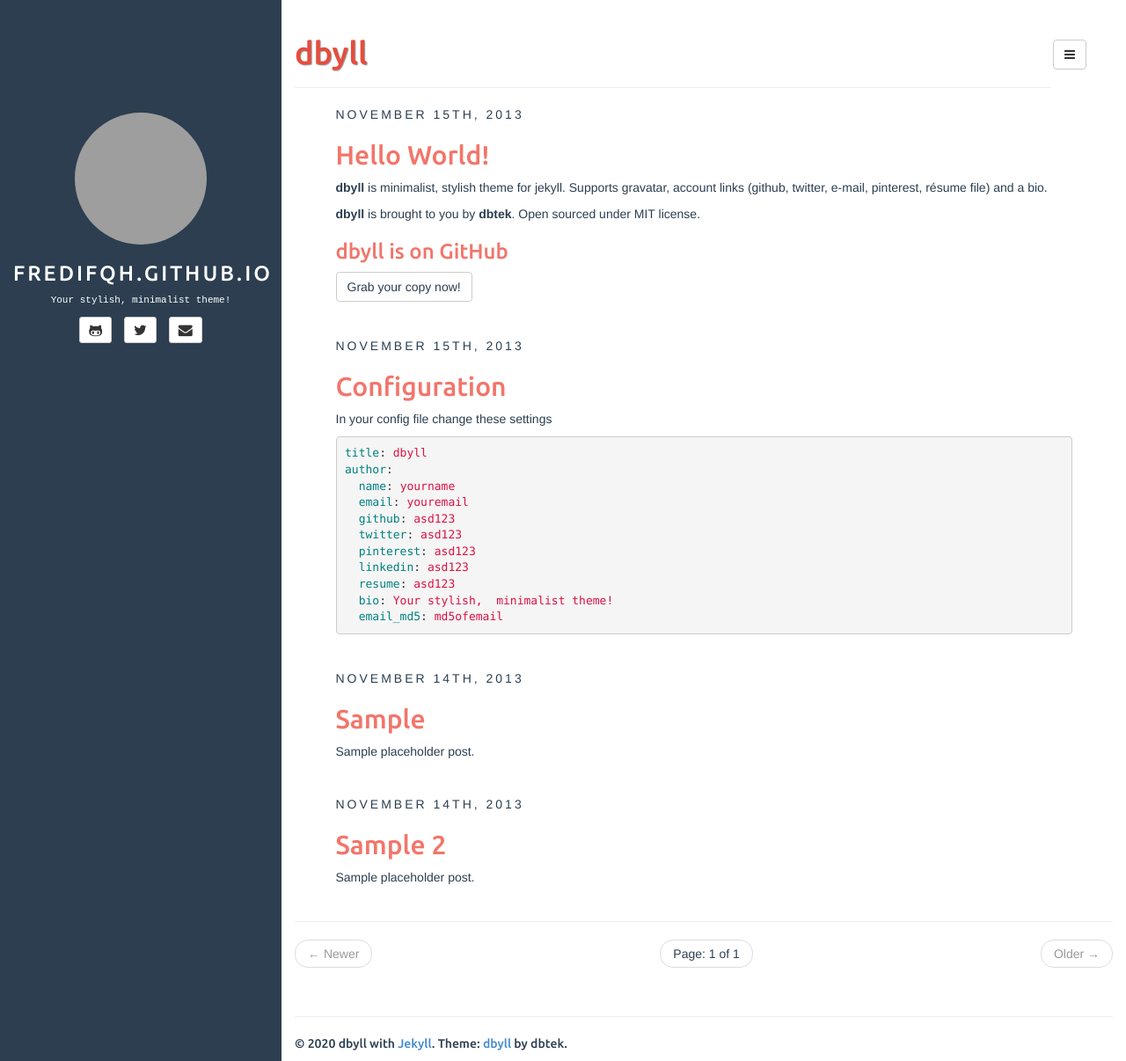
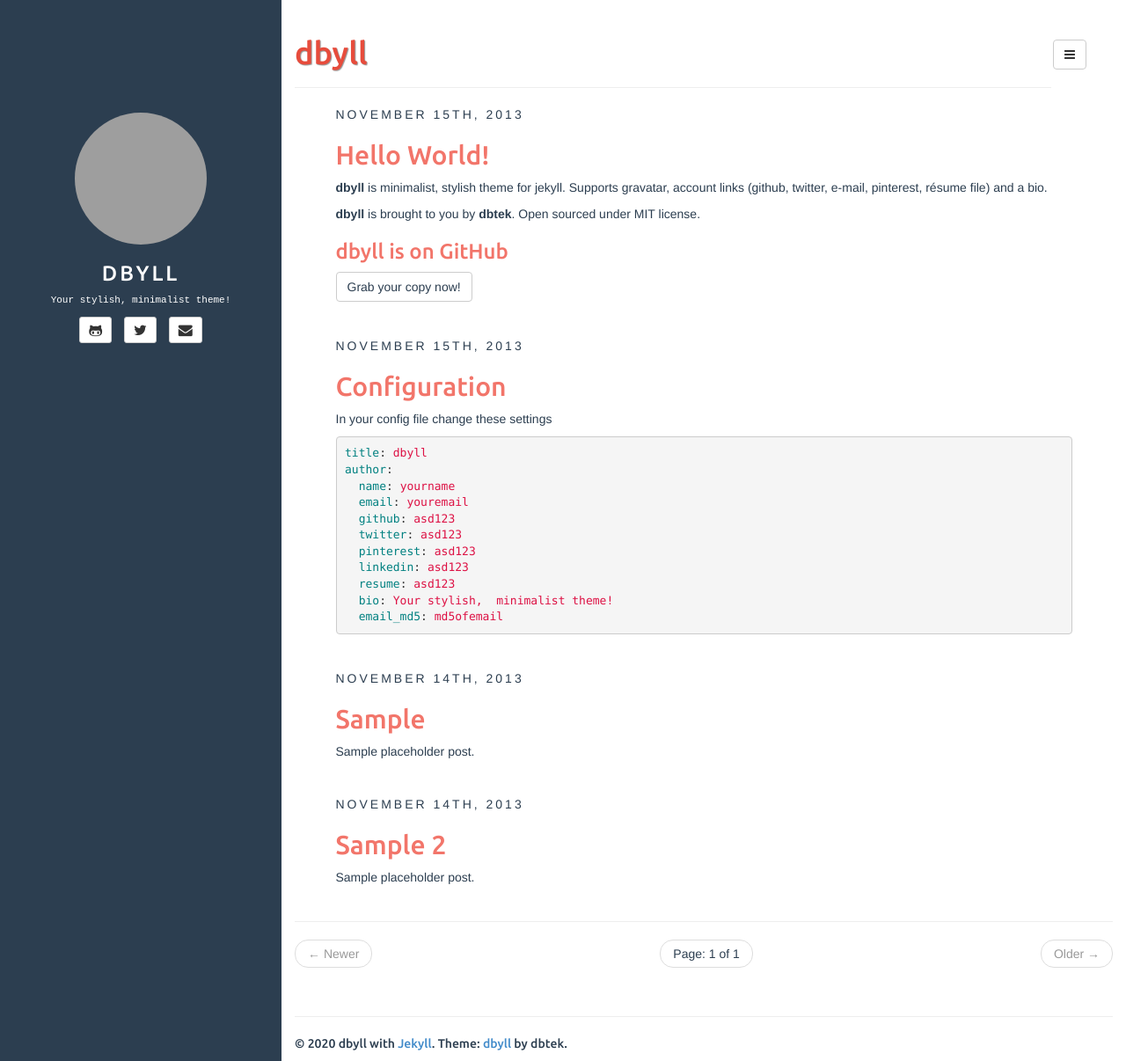
Before and after one commit to fredifqh/fredifqh.github.io, a Jekyll site: the page built from index.html, in a window 1280 px wide and 1206 px high. Shown: the whole window at 88% size. Built offline with Jekyll 4.4.1, drawn with Linux system fonts in a browser that asks for light colours; the list of posts is cut into pages by our own code; part of the change alters nothing that is shown; grey boxes are pictures that could not be loaded.

Commit message:
small change

```diff
--- a/_config.yml
+++ b/_config.yml
@@ -7,7 +7,7 @@ highlighter: rouge
 markdown: kramdown
 disqus: dbyll
 google_analytics: dbyll
-title:
+title: dbyll
 
 defaults:
   -
@@ -19,11 +19,9 @@ defaults:
 description: Stylish Jekyll Theme
 author:
   name: dbyll
-  email: dbyll@ismaildemirbilek.com
-  github: dbtek
-  twitter: dbtek
-  pinterest: asd123
-  linkedin: asd123
+  email: fredifqh@gmail.com
+  github: frefifqh
+  twitter: Fredifqh
   bio: Your stylish, minimalist theme!
   email_md5: 726351295ec82e145928582f595aa3aa
 
```
